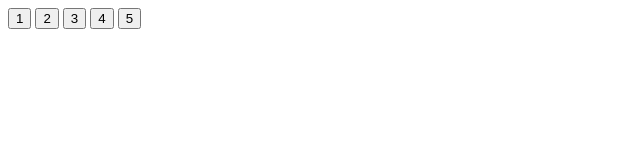
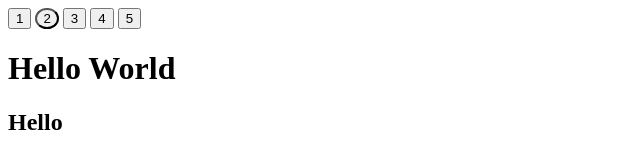
Before and after one commit to PeregudovIvan/JS-learning, a plain HTML site: page index.html in a window 1280 px wide. Shown: the whole page, without its empty margins (0-640 px from the left). Drawn offline with Linux system fonts and the light colour scheme.

Commit message:
lesson 43, action with elements on the page

```diff
--- a/js/script.js
+++ b/js/script.js
@@ -1,22 +1,53 @@
 'use strict';
 
-const box = document.getElementById('box');
+const box = document.getElementById('box'),
+      btns = document.getElementsByTagName('button'),
+      circles = document.getElementsByClassName('circle'),
+      wrapper = document.querySelector('.wrapper'),
+      hearts = wrapper.querySelectorAll('.heart'),
+      oneHeart = wrapper.querySelector('.heart');
 
-console.log(box);
+// box.style.backgroundColor = 'blue';
+// box.style.width = '500px';
 
-const btns = document.getElementsByTagName('button');
+box.style.cssText = `background-color: blue; width: 500px`;
 
-console.log(btns[0]);
+btns[1].style.borderRadius = '100%';
+circles[0].style.backgroundColor = 'red';
 
-const circles = document.getElementsByClassName('circle');
 
-console.log(circles);
-
-const hearts = document.querySelectorAll('.heart');
+// for (let i = 0; i < hearts.length; i++) {
+//     hearts[i].style.backgroundColor = 'blue';
+// }
 
 hearts.forEach(item => {
-    console.log(item);
+    item.style.backgroundColor = 'blue';
 });
 
-const oneHeart = document.querySelector('div');
-console.log(oneHeart);
+const div = document.createElement('div');
+// const text = document.createTextNode('Тут был я');
+
+div.classList.add('black');
+
+wrapper.append(div);
+// wrapper.appendChild(div);
+
+// wrapper.prepend(div);
+
+// hearts[0].before(div);
+// hearts[0].after(div);
+
+// wrapper.insertBefore(div, hearts[1]);
+
+// circles[0].remove();
+
+// wrapper.replaceChild(hearts[1]);
+
+// hearts[0].replaceWith(circles[0]);
+// wrapper.replaceChild(circles[0], hearts[0]);
+
+div.innerHTML = '<h1>Hello World</h1>';
+
+// div.textContent = 'Hello';
+
+div.insertAdjacentHTML('afterend', '<h2>Hello</h2>');
```
Also changed, not shown: index.html (line endings or trailing spaces).
